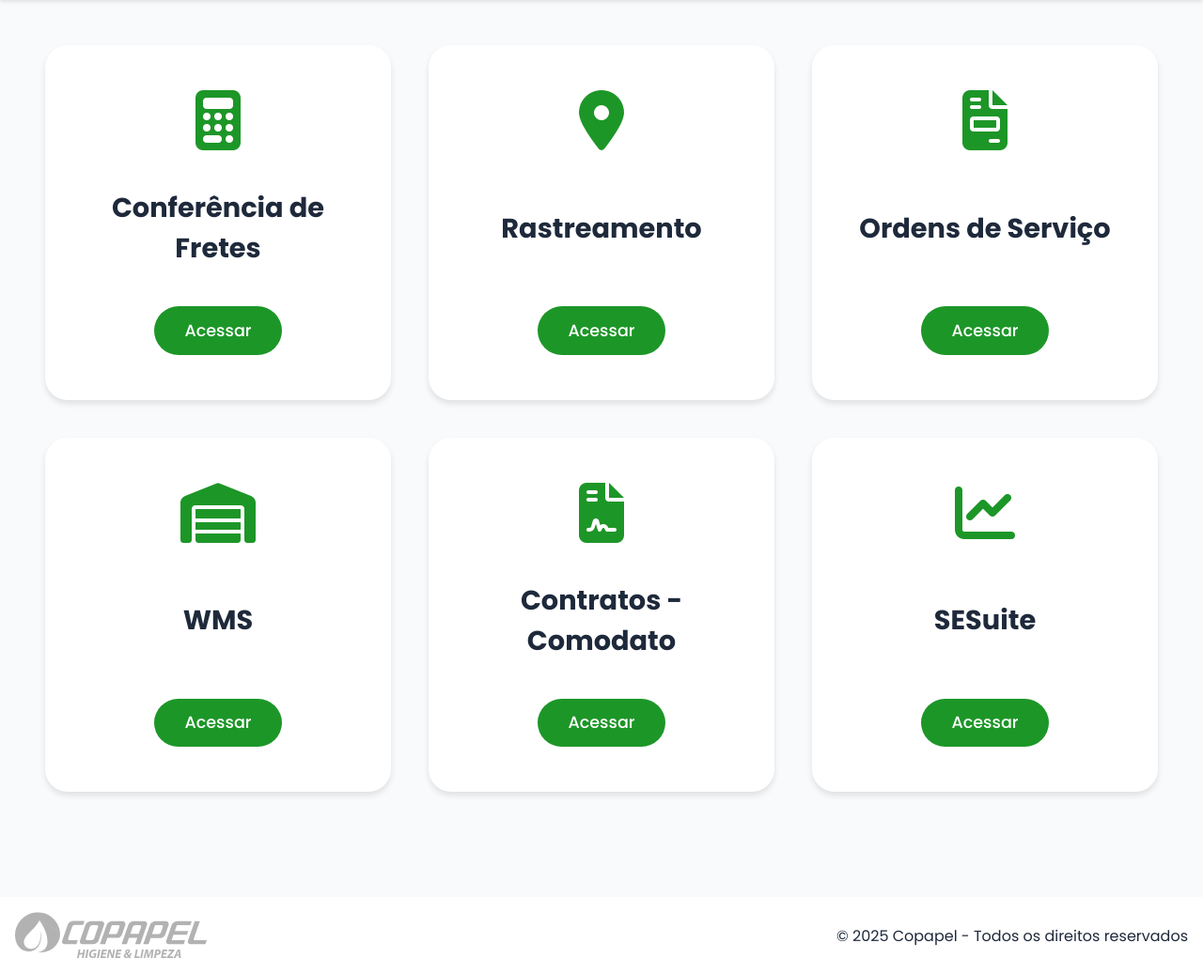
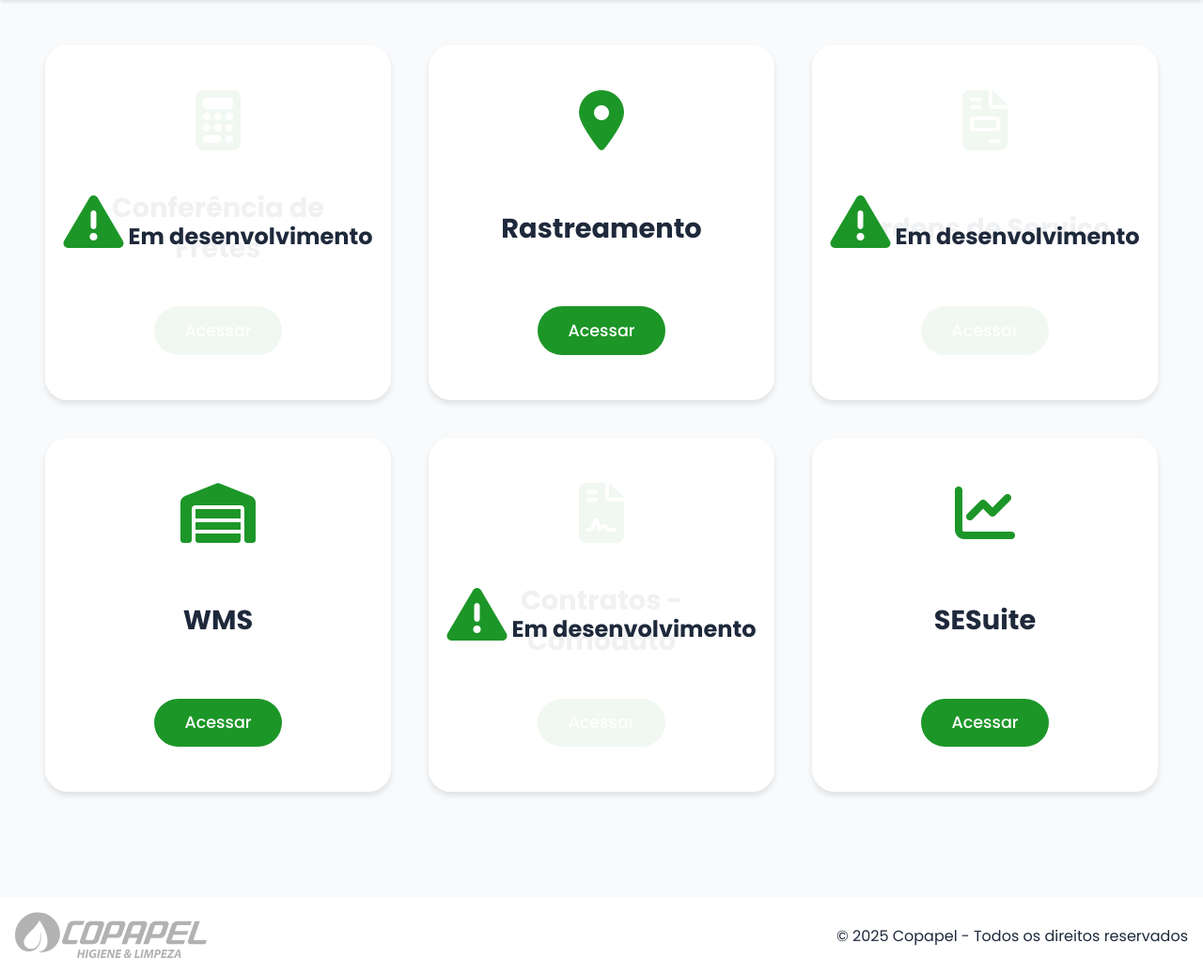
Before and after one commit to arthurvieira2003/hub-logistica, a web app: file public/html/index.html in a window 1280 px wide. Shown: the part 67-1104 px from the top of the page at 94% size. Run offline with its HTML, style and script files only (its server is not run), Linux system fonts and the light colour scheme.

Commit message:
Add development overlay to tool cards indicating work in progress

```diff
--- a/public/html/index.html
+++ b/public/html/index.html
@@ -27,6 +27,11 @@
     <main>
       <section class="tools-grid">
         <div class="tool-card" data-tool="fretes">
+          <div class="desenvolvimento-overlay">
+            <h2>
+              <i class="fas fa-exclamation-triangle"></i> Em desenvolvimento
+            </h2>
+          </div>
           <i class="fas fa-calculator"></i>
           <h3>Conferência de Fretes</h3>
           <button class="btn">Acessar</button>
@@ -39,6 +44,11 @@
         </div>
 
         <div class="tool-card" data-tool="os">
+          <div class="desenvolvimento-overlay">
+            <h2>
+              <i class="fas fa-exclamation-triangle"></i> Em desenvolvimento
+            </h2>
+          </div>
           <i class="fas fa-file-invoice"></i>
           <h3>Ordens de Serviço</h3>
           <button class="btn">Acessar</button>
@@ -51,6 +61,11 @@
         </div>
 
         <div class="tool-card" data-tool="contratos">
+          <div class="desenvolvimento-overlay">
+            <h2>
+              <i class="fas fa-exclamation-triangle"></i> Em desenvolvimento
+            </h2>
+          </div>
           <i class="fas fa-file-contract"></i>
           <h3>Contratos - Comodato</h3>
           <button class="btn">Acessar</button>
--- a/public/styles/index.css
+++ b/public/styles/index.css
@@ -219,3 +219,17 @@
 .btn:active {
   transform: translateY(0);
 }
+
+.desenvolvimento-overlay {
+  position: absolute;
+  top: 0;
+  left: 0;
+  width: 100%;
+  height: 100%;
+  background-color: rgba(255, 255, 255, 0.932);
+  display: flex;
+  justify-content: center;
+  align-items: center;
+  z-index: 1000;
+  border-radius: 1.5rem;
+}
```
